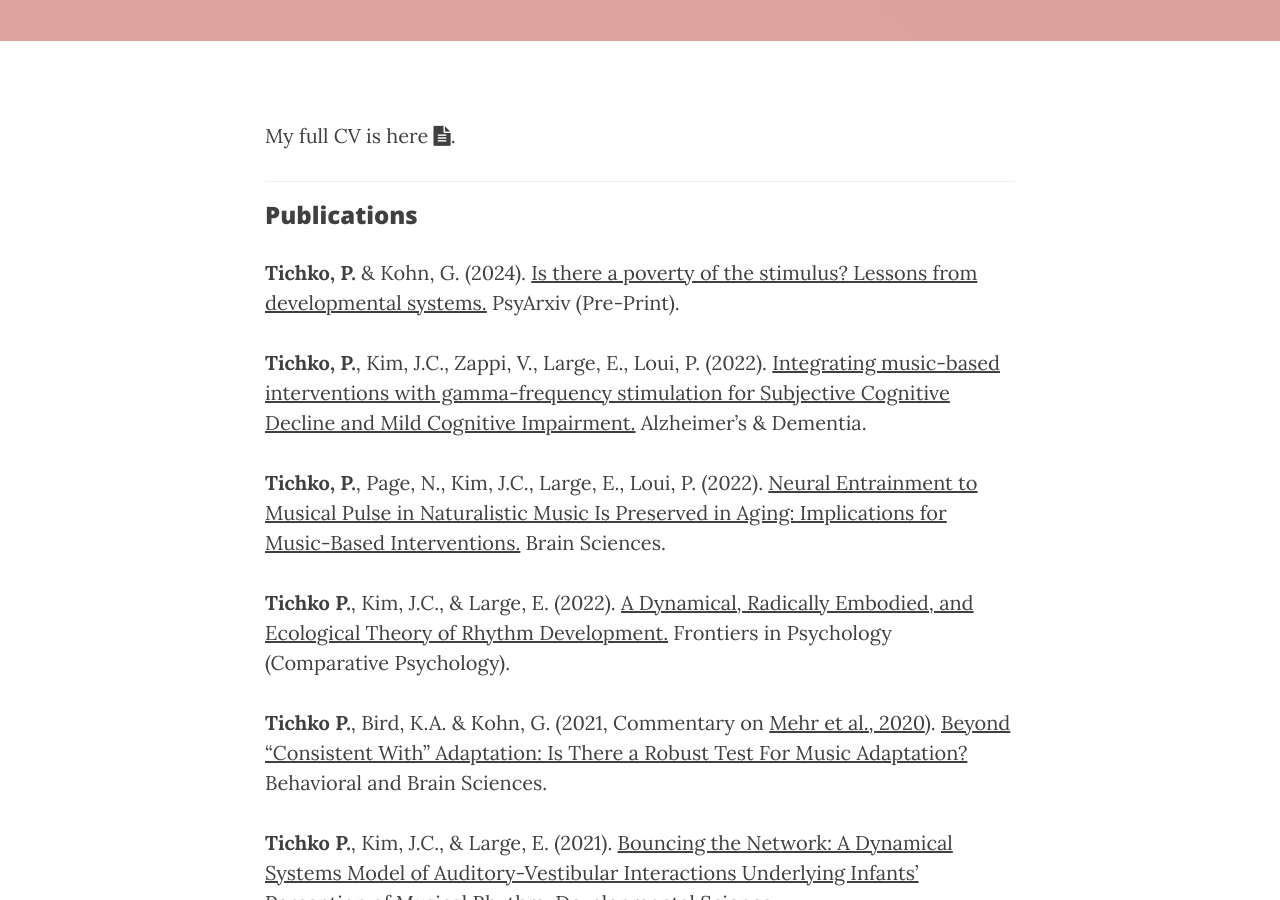
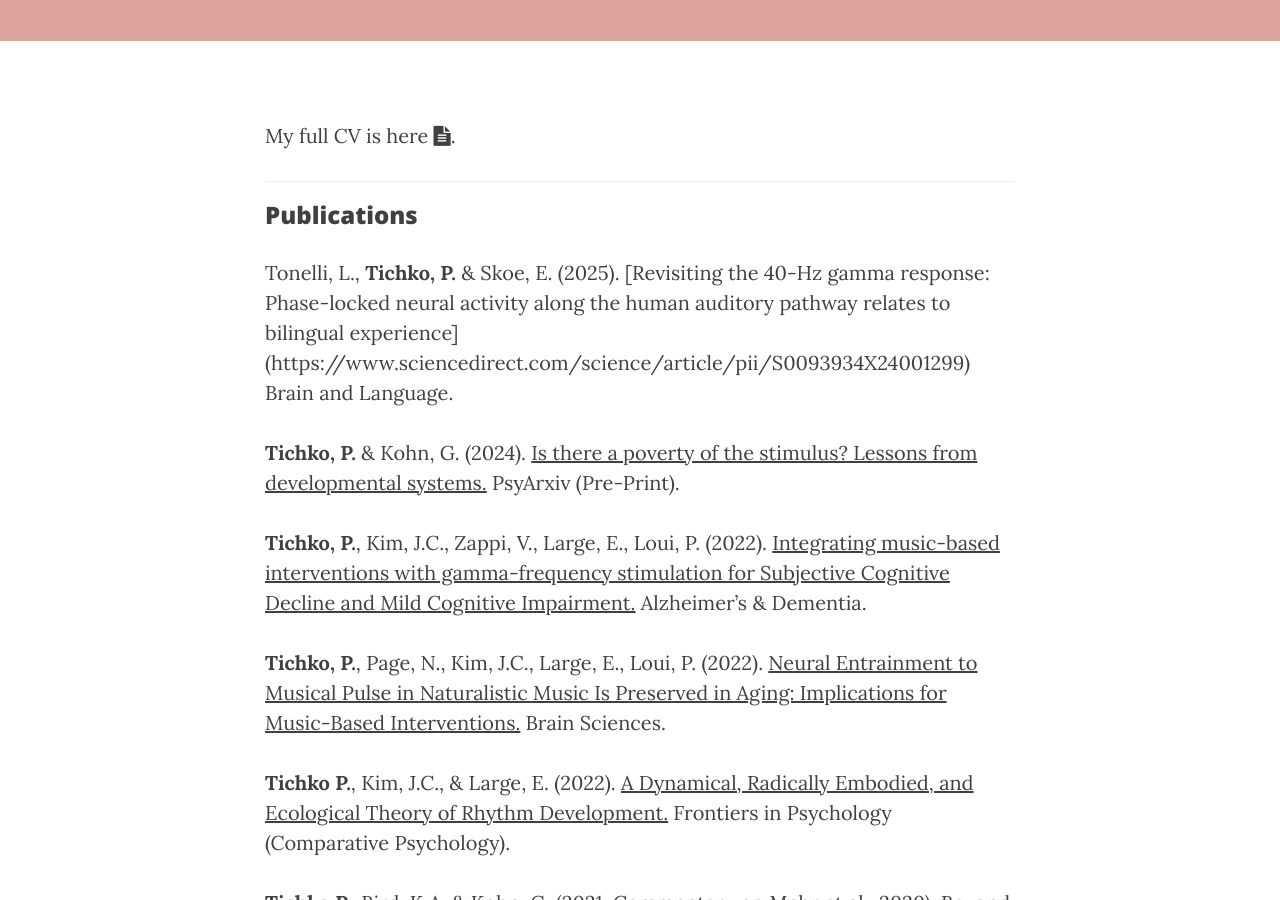
Before and after one commit to ptichko/ptichko.github.io, a Jekyll site: the page built from 2_cv-pubs.md, in a window 1280 px wide and 900 px high, scrolled down 381 px. Built offline with Jekyll 4.4.1, drawn with Linux system fonts in a browser that asks for light colours; nearby versions of some CDN libraries.

Commit message:
added TOnelli et al., 2025 to pubs

```diff
--- a/2_cv-pubs.md
+++ b/2_cv-pubs.md
@@ -9,6 +9,8 @@ My full CV is here <a href="/CV/PT_CV_2022.pdf" target="_blank"><i class="fa fa-
 ___
 
 ### Publications
+
+Tonelli, L., **Tichko, P.** & Skoe, E. (2025). [Revisiting the 40-Hz gamma response: Phase-locked neural activity along the human auditory pathway relates to bilingual experience] (https://www.sciencedirect.com/science/article/pii/S0093934X24001299) Brain and Language.
 
 **Tichko, P.** & Kohn, G. (2024). [Is there a poverty of the stimulus? Lessons from developmental systems.](https://osf.io/preprints/psyarxiv/5t42s) PsyArxiv (Pre-Print).
 
```
